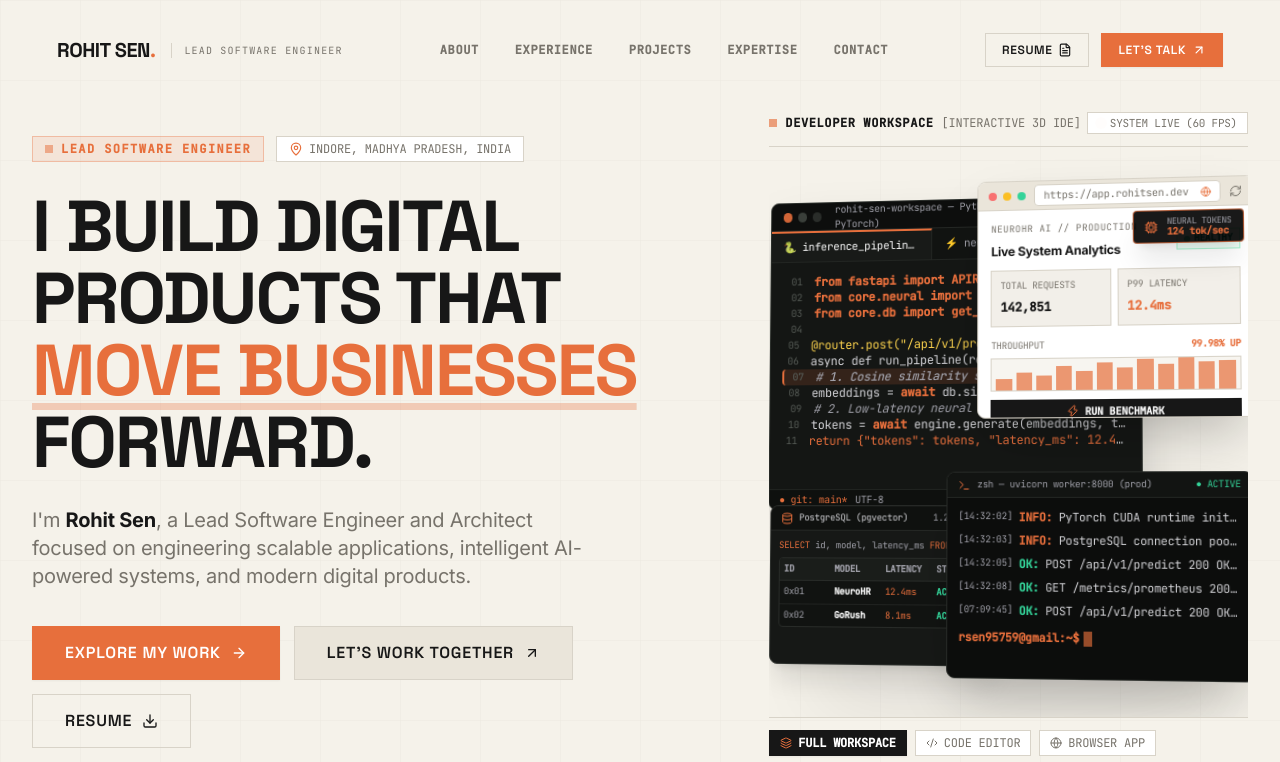
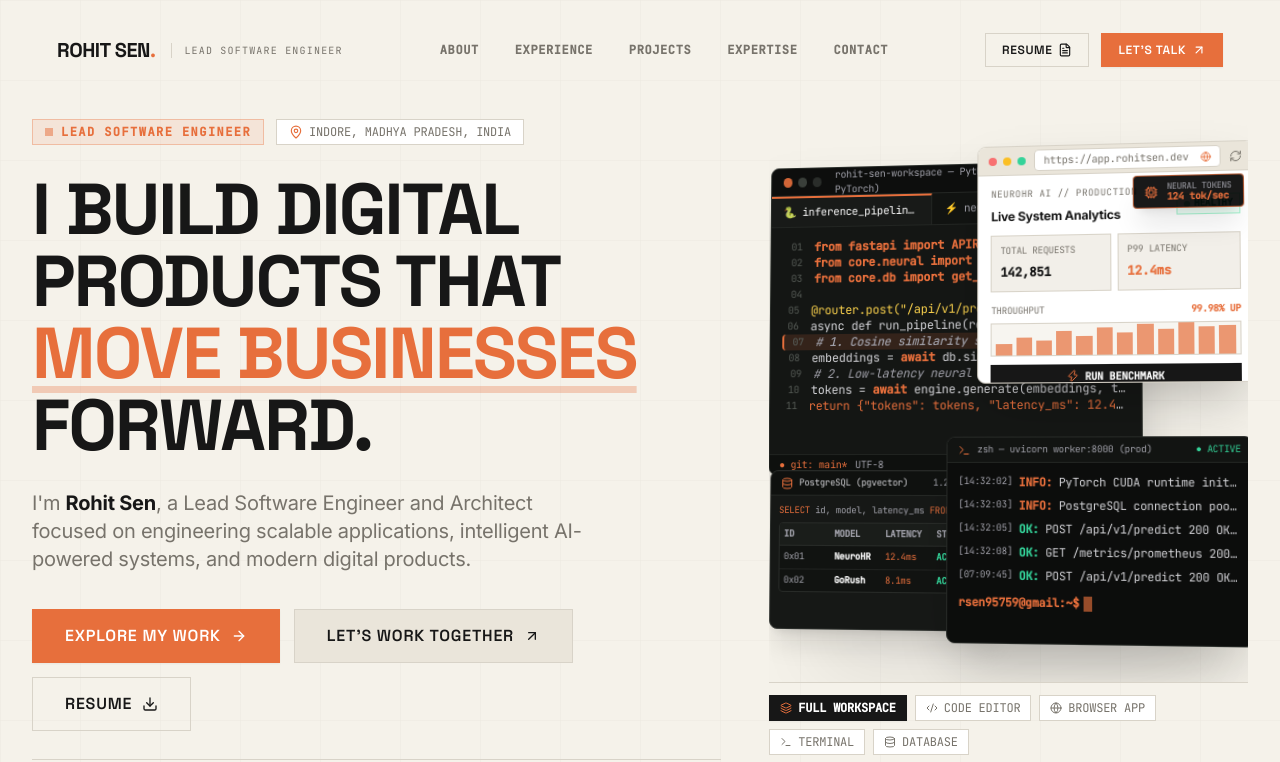
Before and after one commit to rohitsen0604-source/Rohit-s-Portfolio, a Next.js app: page / in a window 1280 px wide. Shown: the top 762 px of the page. Built offline with nearby package versions, Linux system fonts and the light colour scheme.

Commit message:
feat: add Hero3DVisual component for interactive hero section

```diff
--- a/src/components/ui/Hero3DVisual.tsx
+++ b/src/components/ui/Hero3DVisual.tsx
@@ -177,31 +177,6 @@ export function Hero3DVisual() {
       onMouseLeave={handleMouseLeave}
       className="relative w-full flex flex-col items-center select-none"
     >
-      {/* Swiss Editorial Monospace Header & Status Pill */}
-      <div className="w-full flex items-center justify-between pb-3 border-b border-swiss-border text-xs font-mono">
-        <div className="flex items-center gap-2">
-          <span className="w-2 h-2 bg-swiss-orange inline-block animate-pulse" />
-          <span className="font-bold text-swiss-text tracking-wider uppercase">
-            DEVELOPER WORKSPACE
-          </span>
-          <span className="text-swiss-muted hidden sm:inline">[INTERACTIVE 3D IDE]</span>
-        </div>
-
-        {/* Live Stream Telemetry Indicator */}
-        <button
-          onClick={() => setIsLiveTelemetry((v) => !v)}
-          className="flex items-center gap-1.5 px-2.5 py-0.5 border border-swiss-border bg-white text-swiss-muted hover:text-swiss-orange hover:border-swiss-orange transition-colors text-[11px]"
-          title="Toggle live telemetry stream"
-        >
-          <span
-            className={`w-1.5 h-1.5 rounded-full ${
-              isLiveTelemetry ? 'bg-swiss-orange animate-ping' : 'bg-swiss-muted'
-            }`}
-          />
-          <span>{isLiveTelemetry ? 'SYSTEM LIVE (60 FPS)' : 'STREAM PAUSED'}</span>
-        </button>
-      </div>
-
       {/* 3D Perspective Workspace Viewport */}
       <div
         className="relative w-full h-[440px] sm:h-[500px] md:h-[540px] lg:h-[570px] flex items-center justify-center overflow-hidden py-4"
```
